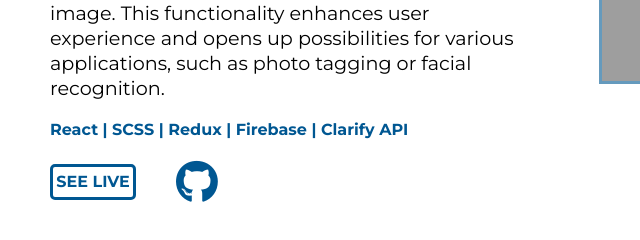
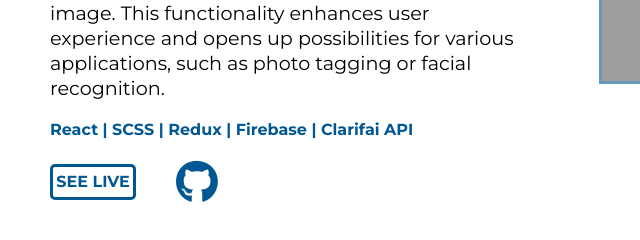
Before and after one commit to joeebw/Portfolio-Job, a plain HTML site: page index.html in a window 1280 px wide. Shown: the part 2940-3180 px from the top of the page, 0-640 px from the left. Drawn offline with nearby package versions, Linux system fonts and the light colour scheme; grey boxes are pictures that could not be loaded.

Commit message:
fixing word

```diff
--- a/index.html
+++ b/index.html
@@ -69,7 +69,7 @@
           In this project, I built a React-based web application that combines the power of Redux for efficient state management and Firebase for seamless user authentication and database storage. The application also utilizes the Clarifai API, specifically its face detection model, to provide an advanced feature of detecting faces in images.
           By leveraging the Clarifai API, the application allows users to input an image URL and automatically detects faces within the image. This functionality enhances user experience and opens up possibilities for various applications, such as photo tagging or facial recognition.
         </p>
-        <span>React | SCSS | Redux | Firebase | Clarify API</span>
+        <span>React | SCSS | Redux | Firebase | Clarifai API</span>
         <div class="project-clickable">
           <div class="btn-properties btn-sm btn-primary"><a href="https://detect-faces.netlify.app/" target="_blank">SEE LIVE</a></div>
           <a href="https://github.com/joeebw/app-detectFaces" target="_blank"><i class="fa-brands fa-github"></i></a>
```
